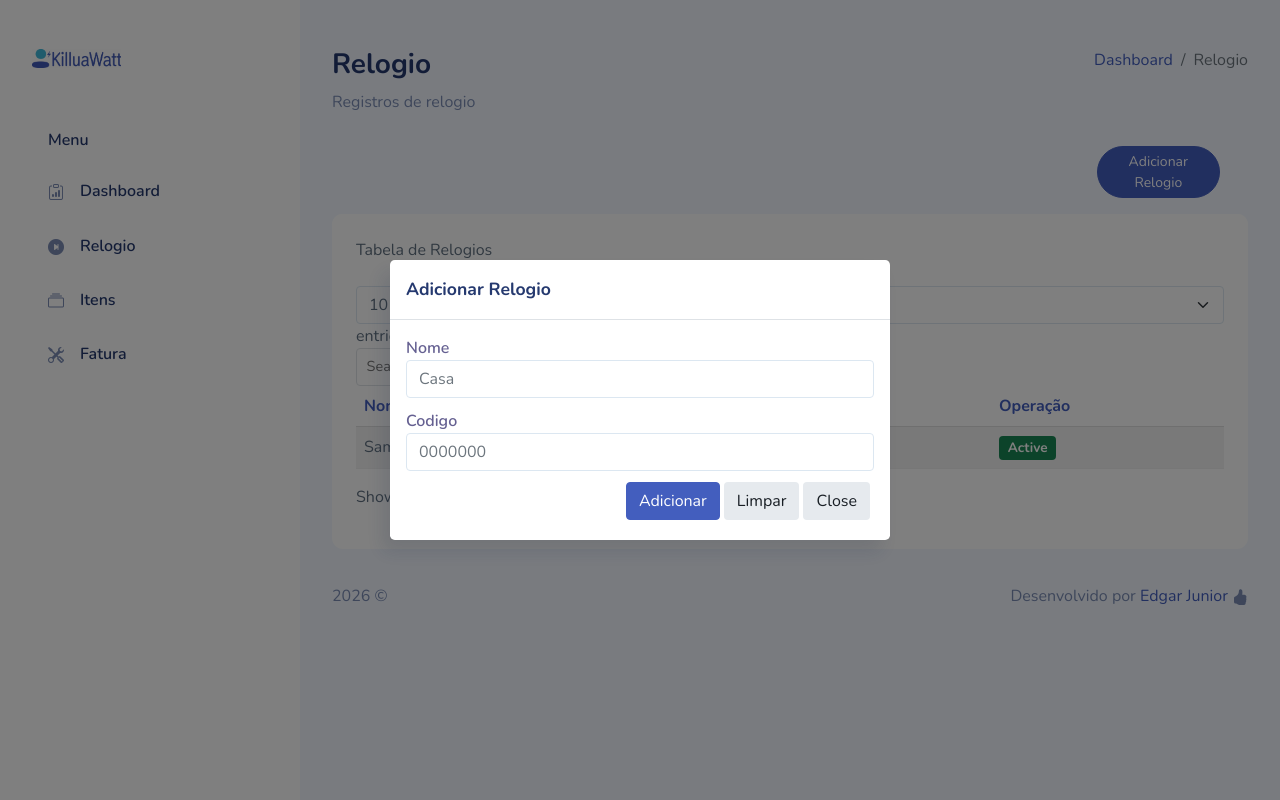
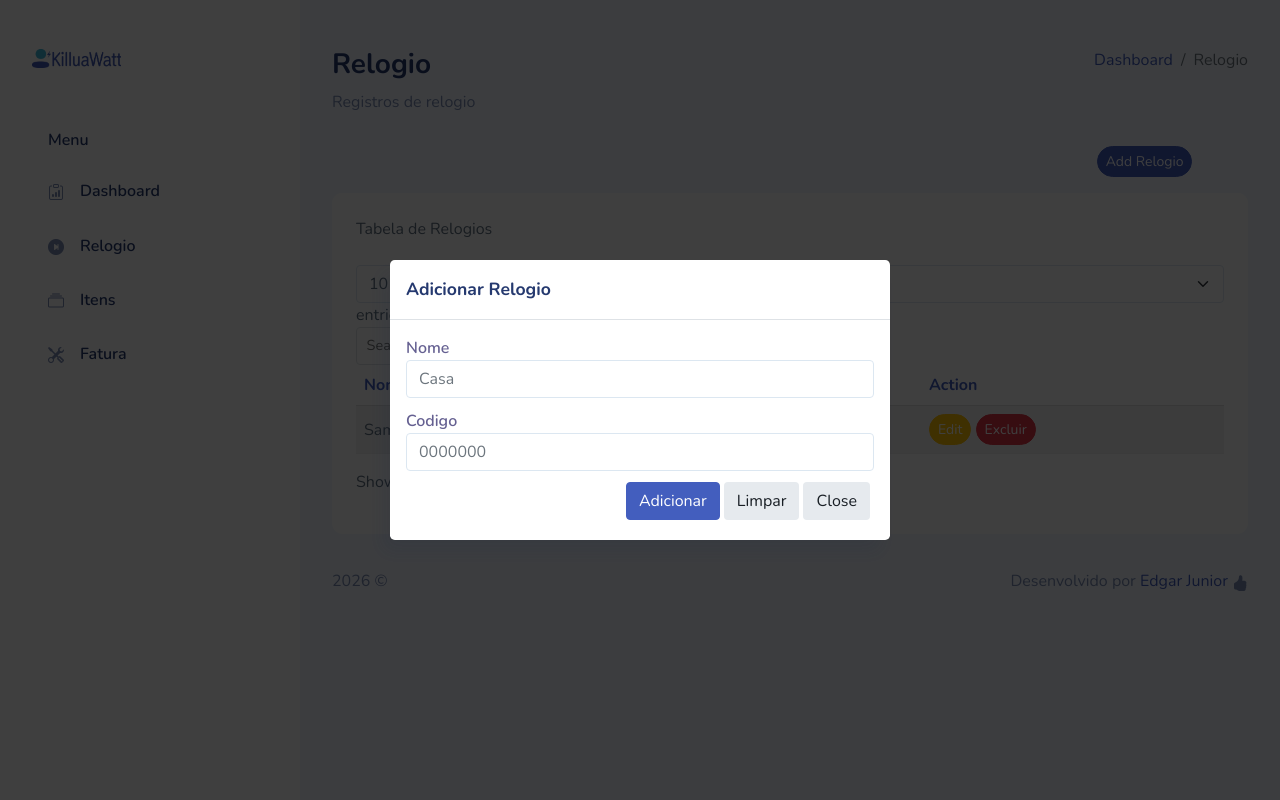
Before and after one commit to Edgar0bsj/KilluaWatt_front, a FastAPI app: template src/templates/relogio_view/index.html in a window 1280 px wide, after a click on "Add Relogio". Run offline with FastAPI, Linux system fonts and the light colour scheme; the template is opened without the code that fills it: most values are stand-ins (such as "Sample title", 1, 10 or a date in 2020); some libraries are stand-ins or nearby versions.

Commit message:
feat(relogio) crud feito com sucesso!

```diff
--- a/src/templates/base.html
+++ b/src/templates/base.html
@@ -95,6 +95,11 @@
       {% block conteudo %} {% endblock %}
       <!--/ MAIN -->
     </div>
+    <script
+      src="https://cdn.jsdelivr.net/npm/bootstrap@5.0.2/dist/js/bootstrap.bundle.min.js"
+      integrity="sha384-MrcW6ZMFYlzcLA8Nl+NtUVF0sA7MsXsP1UyJoMp4YLEuNSfAP+JcXn/tWtIaxVXM"
+      crossorigin="anonymous"
+    ></script>
     <script src="/static/vendors/perfect-scrollbar/perfect-scrollbar.min.js"></script>
     <script src="/static/js/bootstrap.bundle.min.js"></script>
 
--- /dev/null
+++ b/src/templates/relogio_view/del_relogio_model.html
@@ -0,0 +1,70 @@
+<div
+  class="modal fade text-left"
+  id="relogio_del_modal"
+  tabindex="-1"
+  role="dialog"
+  aria-labelledby="myModalLabel33"
+  aria-hidden="true"
+>
+  <div
+    class="modal-dialog modal-dialog-centered modal-dialog-scrollable"
+    role="document"
+  >
+    <form action="{{ url_for('relogio_del') }}" method="post">
+      <!-- ID -->
+      <input type="hidden" id="del_id_id" name="id" />
+      <!--  -->
+      <div class="modal-content">
+        <div class="modal-header">
+          <h4 class="modal-title" id="myModalLabel4">Exclusão de Relogio</h4>
+          <button
+            type="button"
+            class="close"
+            data-bs-dismiss="modal"
+            aria-label="Close"
+          >
+            <i data-feather="x"></i>
+          </button>
+        </div>
+        <div class="modal-body">
+          <p>Tem certeza de que deseja excluir este relógio?</p>
+        </div>
+        <div class="modal-footer">
+          <button
+            type="button"
+            class="btn btn-light-secondary me-1 mb-1"
+            data-bs-dismiss="modal"
+          >
+            <span class="d-none d-sm-block">Close</span>
+          </button>
+          <button type="submit" class="btn btn-primary ml-1">
+            <i class="bx bx-check d-block d-sm-none"></i>
+            <span class="d-none d-sm-block">Yes</span>
+          </button>
+        </div>
+      </div>
+    </form>
+  </div>
+</div>
+
+<script>
+  document.addEventListener("DOMContentLoaded", function () {
+    var relogioEditModal = document.getElementById("relogio_del_modal");
+
+    if (relogioEditModal) {
+      relogioEditModal.addEventListener("show.bs.modal", function (event) {
+        // Botão que acionou o modal
+        var button = event.relatedTarget;
+
+        // Extrai os dados dos atributos data-bs-*
+        var id = button.getAttribute("data-bs-id");
+
+        // Seleciona os inputs dentro do modal
+        var inputId = relogioEditModal.querySelector("#del_id_id");
+
+        // Atribui os valores aos inputs do modal
+        inputId.value = id;
+      });
+    }
+  });
+</script>
--- /dev/null
+++ b/src/templates/relogio_view/edit_relogio_model.html
@@ -0,0 +1,117 @@
+<div
+  class="modal fade text-left"
+  id="relogio_edit_modal"
+  tabindex="-1"
+  role="dialog"
+  aria-labelledby="myModalLabel33"
+  aria-hidden="true"
+>
+  <div
+    class="modal-dialog modal-dialog-centered modal-dialog-scrollable"
+    role="document"
+  >
+    <div class="modal-content">
+      <div class="modal-header">
+        <h4 class="modal-title" id="myModalLabel33">Atualizar Relogio</h4>
+        <button
+          type="button"
+          class="close"
+          data-bs-dismiss="modal"
+          aria-label="Close"
+        >
+          <i data-feather="x"></i>
+        </button>
+      </div>
+      <div class="card-content">
+        <div class="card-body">
+          <!-- FORM -->
+          <form
+            method="POST"
+            action="{{ url_for('relogio_edit') }}"
+            class="form form-vertical"
+          >
+            <!-- ID -->
+            <input type="hidden" id="edit_id_id" name="id" />
+            <!--  -->
+            <div class="form-body">
+              <div class="row">
+                <div class="col-12">
+                  <div class="form-group">
+                    <label for="first-name-vertical">Nome</label>
+                    <input
+                      type="text"
+                      id="edit_id_nome"
+                      class="form-control"
+                      name="nome"
+                      placeholder="Casa"
+                    />
+                  </div>
+                </div>
+                <div class="col-12">
+                  <div class="form-group">
+                    <label for="email-id-vertical">Codigo</label>
+                    <input
+                      type="number"
+                      id="edit_id_codigo"
+                      class="form-control"
+                      name="codigo"
+                      placeholder="0000000"
+                    />
+                  </div>
+                </div>
+
+                <div class="col-12 d-flex justify-content-end">
+                  <button type="submit" class="btn btn-primary me-1 mb-1">
+                    Adicionar
+                  </button>
+                  <button
+                    type="reset"
+                    class="btn btn-light-secondary me-1 mb-1"
+                  >
+                    Limpar
+                  </button>
+                  <button
+                    type="button"
+                    class="btn btn-light-secondary me-1 mb-1"
+                    data-bs-dismiss="modal"
+                  >
+                    <span class="d-none d-sm-block">Close</span>
+                  </button>
+                </div>
+              </div>
+            </div>
+          </form>
+          <!--/ FORM -->
+        </div>
+      </div>
+    </div>
+  </div>
+</div>
+
+<script>
+  document.addEventListener("DOMContentLoaded", function () {
+    var relogioEditModal = document.getElementById("relogio_edit_modal");
+
+    if (relogioEditModal) {
+      relogioEditModal.addEventListener("show.bs.modal", function (event) {
+        // Botão que acionou o modal
+        var button = event.relatedTarget;
+
+        // Extrai os dados dos atributos data-bs-*
+        var id = button.getAttribute("data-bs-id");
+        var nome = button.getAttribute("data-bs-nome");
+        var codigo = button.getAttribute("data-bs-codigo");
+
+        // Seleciona os inputs dentro do modal
+        var inputId = relogioEditModal.querySelector("#edit_id_id");
+        var inputNome = relogioEditModal.querySelector("#edit_id_nome");
+        var inputCodigo = relogioEditModal.querySelector("#edit_id_codigo");
+
+        // Atribui os valores aos inputs do modal
+        inputId.value = id;
+        inputNome.value = nome;
+        inputCodigo.value = codigo;
+      });
+    }
+  });
+</script>
--- a/src/templates/relogio_view/index.html
+++ b/src/templates/relogio_view/index.html
@@ -40,9 +40,8 @@
             data-bs-toggle="modal"
             data-bs-target="#relogio_add_modal"
           >
-            Adicionar Relogio
+            Add Relogio
           </button>
-          {% include 'relogio_view/addRelogio_model.html' %}
           <!--  -->
         </div>
       </div>
@@ -56,7 +55,7 @@
               <tr>
                 <th>Nome</th>
                 <th>Código</th>
-                <th>Operação</th>
+                <th>Action</th>
               </tr>
             </thead>
             <tbody>
@@ -65,7 +64,31 @@
                 <td>{{relogio["nome"]}}</td>
                 <td>{{relogio["codigo"]}}</td>
                 <td>
-                  <span class="badge bg-success">Active</span>
+                  <!-- MODAL EDIT -->
+                  <button
+                    type="button"
+                    class="btn btn-sm btn-warning rounded-pill"
+                    data-bs-toggle="modal"
+                    data-bs-target="#relogio_edit_modal"
+                    data-bs-id="{{ relogio['id'] }}"
+                    data-bs-nome="{{ relogio['nome'] }}"
+                    data-bs-codigo="{{ relogio['codigo'] }}"
+                  >
+                    Edit
+                  </button>
+
+                  <!--/ MODAL EDIT -->
+                  <!-- MODAL Excluir -->
+                  <button
+                    type="button"
+                    class="btn btn-sm btn-danger rounded-pill"
+                    data-bs-toggle="modal"
+                    data-bs-target="#relogio_del_modal"
+                    data-bs-id="{{ relogio['id'] }}"
+                  >
+                    Excluir
+                  </button>
+                  <!--/ MODAL Excluir -->
                 </td>
               </tr>
               {% endfor %}
@@ -75,8 +98,15 @@
       </div>
     </section>
   </div>
-
+  <!--  -->
+  {% include 'relogio_view/add_relogio_model.html' %}
+  <!--  -->
+  {% include 'relogio_view/edit_relogio_model.html' %}
+  <!--  -->
+  {% include 'relogio_view/del_relogio_model.html' %}
+  <!--  -->
   {% include 'footer.html' %}
+  <!--  -->
 </div>
 <script src="/static/vendors/simple-datatables/simple-datatables.js"></script>
 <script>
```
Also changed, not shown: src/router/relogio_router.py (+67 -4 lines), readme.md (added), src/templates/relogio_view/add_relogio_model.html (renamed from src/templates/relogio_view/addRelogio_model.html).
